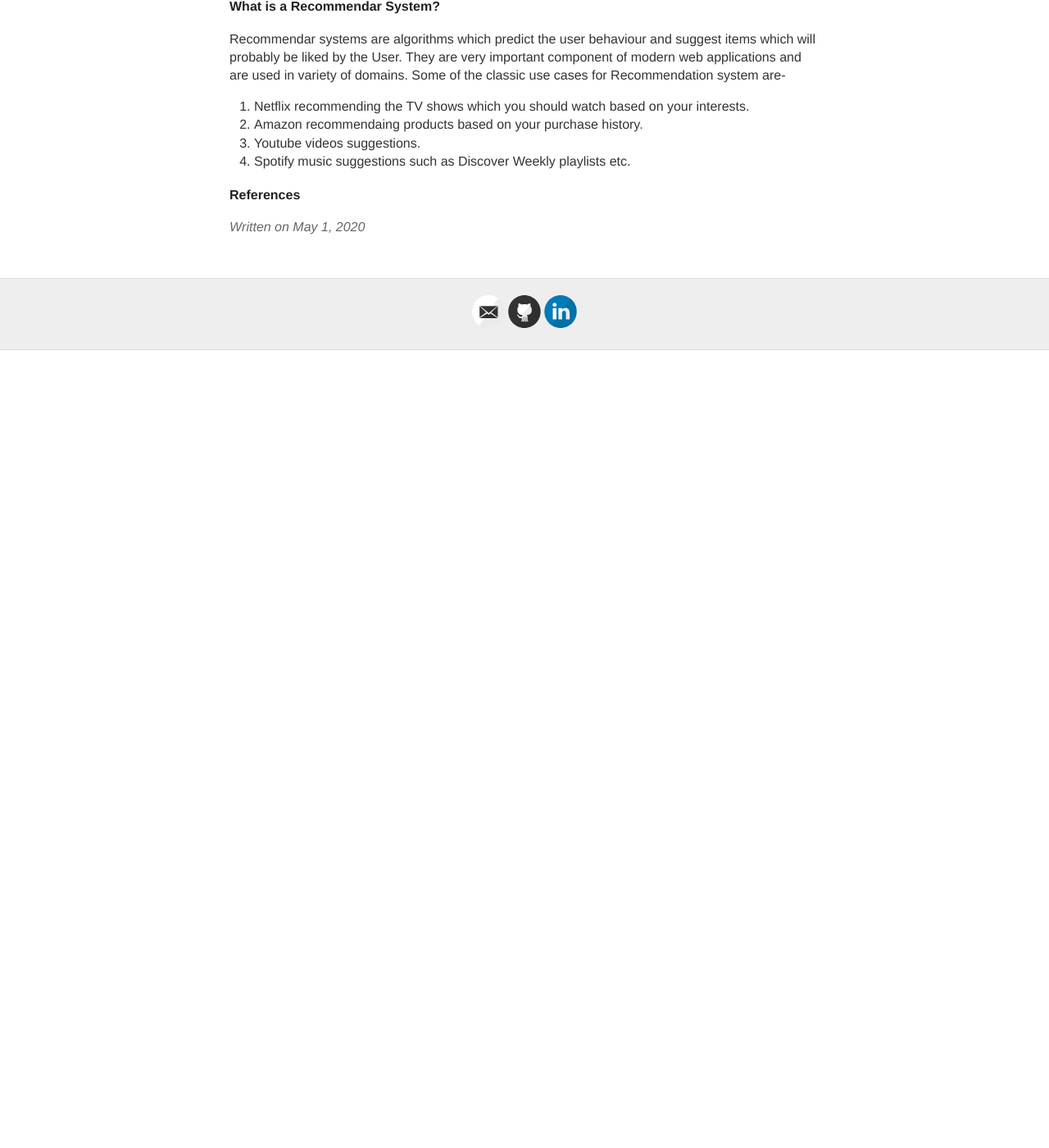
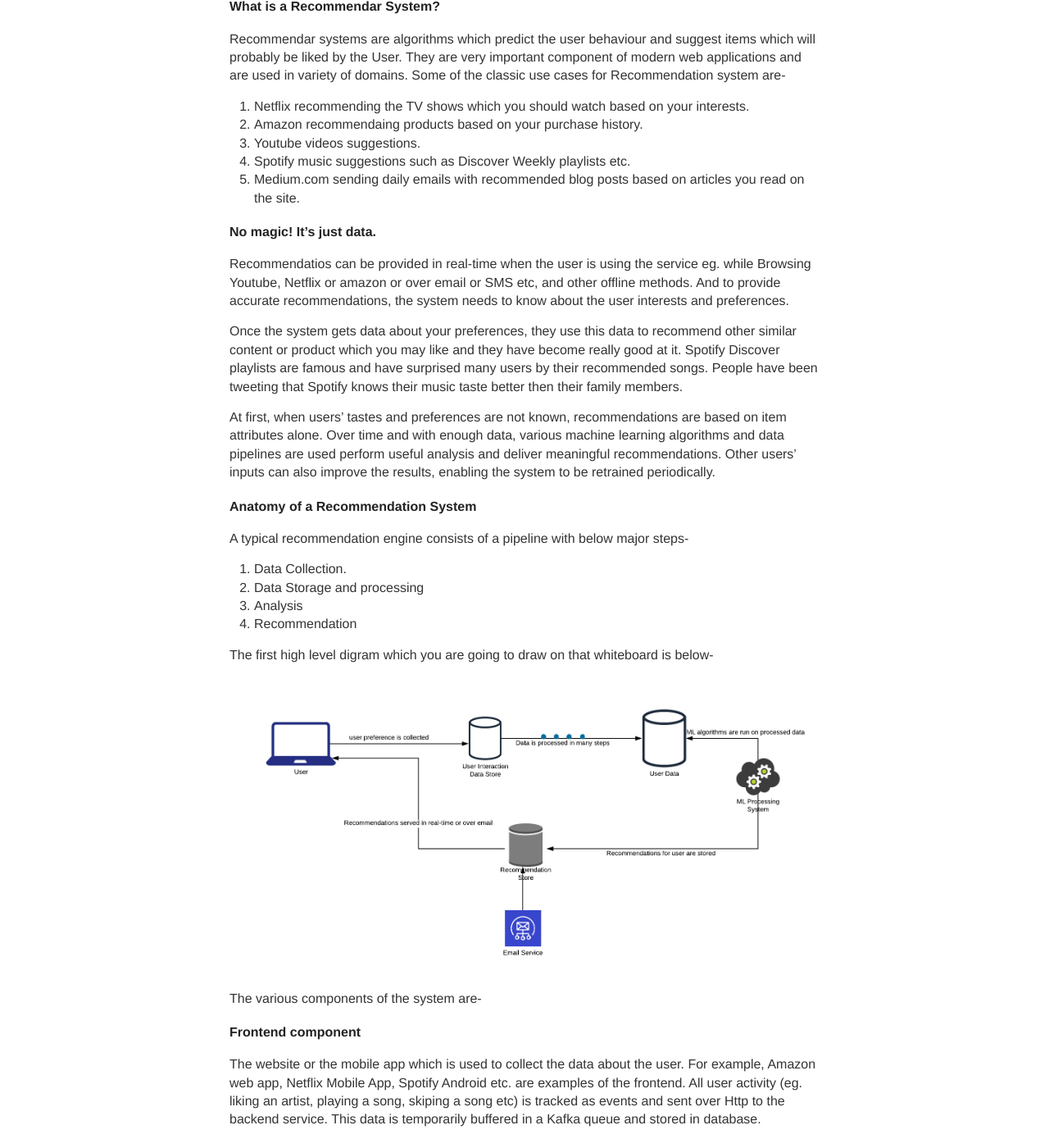
Before and after one commit to siddharthsingh89/siddharthsingh89.github.io, a Jekyll site: the page built from _posts/2020-04-31-recommendor-system.md, in a window 1280 px wide and 1400 px high, scrolled down 270 px. Shown: the whole window at 82% size. Built offline with Jekyll 4.4.1, drawn with Linux system fonts in a browser that asks for light colours; comment, search, counter and statistics services are not loaded; before the commit the page ends 900 px from its top, so only the background shows below that; some of the changed text lies outside the part shown.

Commit message:
Update 2020-04-31-recommendor-system.md

```diff
--- a/_posts/2020-04-31-recommendor-system.md
+++ b/_posts/2020-04-31-recommendor-system.md
@@ -9,6 +9,38 @@ Recommendar systems are algorithms which predict the user behaviour and suggest
 2. Amazon recommendaing products based on your purchase history.
 3. Youtube videos suggestions.
 4. Spotify music suggestions such as Discover Weekly playlists etc.
+5. Medium.com sending daily emails with recommended blog posts based on articles you read on the site.
+
+##### No magic! It's just data.
+Recommendatios can be provided in real-time when the user is using the service eg. while Browsing Youtube, Netflix or amazon or over email or SMS etc, and other offline methods. And to provide accurate recommendations, the system needs to know about the user interests and preferences.
+
+Once the system gets data about your preferences, they use this data to recommend other similar content or product which you may like and they have become really good at it. Spotify Discover playlists are famous and have surprised many users by their recommended songs. People have been tweeting that Spotify knows their music taste better then their family members.
+
+At first, when users' tastes and preferences are not known, recommendations are based on item attributes alone. Over time and with enough data, various machine learning algorithms and data pipelines are used  perform useful analysis and deliver meaningful recommendations. Other users’ inputs can also improve the results, enabling the system to be retrained periodically.
+
+##### Anatomy of a Recommendation System
+A typical recommendation engine consists of a pipeline with below major steps-
+
+1. Data Collection.
+2. Data Storage and processing
+3. Analysis
+4. Recommendation
+
+The first high level digram which you are going to draw on that whiteboard is below-
+![Recommendation System Example](/images/basic_recommendation_system.png "Recommendation system")
+
+The various components of the system are-
+###### Frontend component
+The website or the mobile app which is used to collect the data about the user. For example, Amazon web app, Netflix Mobile App, Spotify Android etc. are examples of the frontend. All user activity (eg. liking an artist, playing a song, skiping a song etc) is tracked as events and sent over Http to the backend service. This data is temporarily buffered in a Kafka queue and stored in database.
+
+###### Data Storage
+The user interaction data stream is stored in permanent store and processed and filtered so that it can be analyzed by one or More Machine Learning algorithms. The storage can be noSql Store like Cassandra or a SQL store as well.  We will discuss the most important algorithms below.
+
+###### Machine Learning Platform
+This involves processing the data collected and generating recommendations out of it. Running ML algorithms on massive datasets involves Data processing systems such as Spark, Hadoop etc.
+
+###### Recommendation Storage
+Generated recommendations are stored in this generally read-optized database. Recommendations are served in realtime to the front end or offline using services such as Email processing Services.
 
 
 ##### References
```
